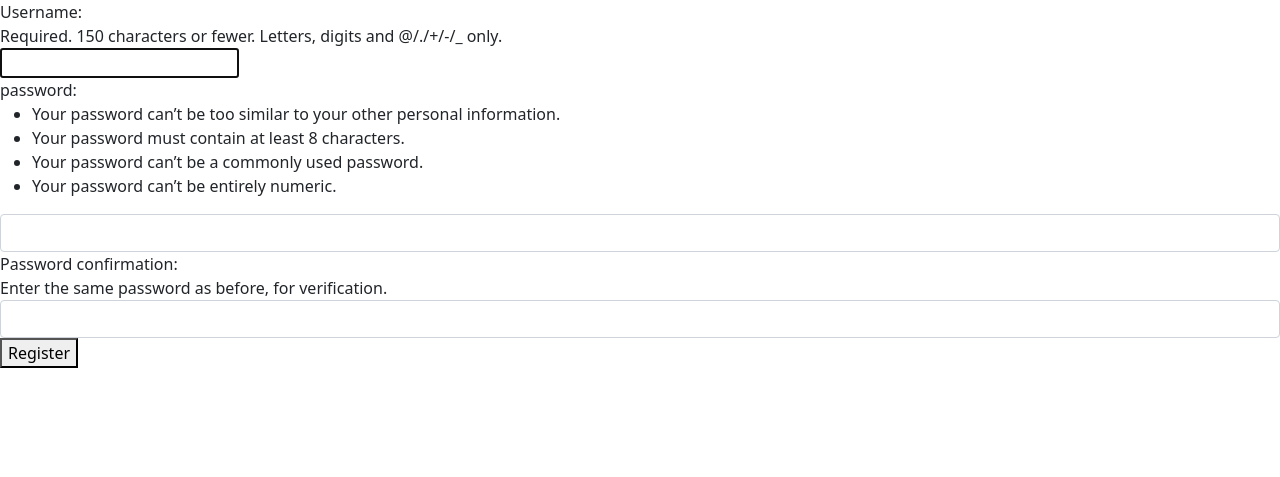
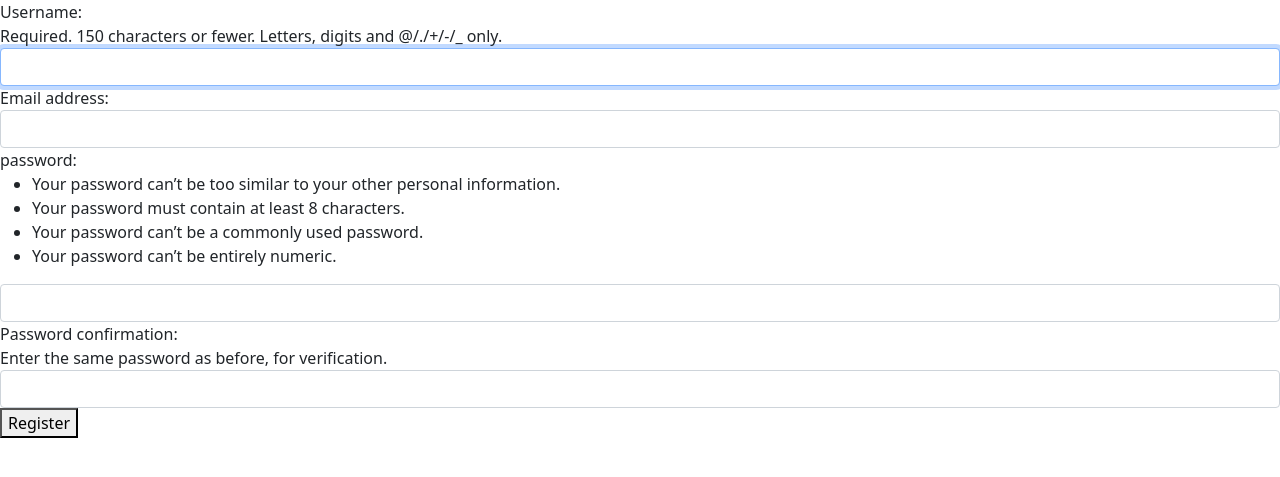
Before and after one commit to Hashim-Zj/Django_E-commerce-1, a Django app: page /register in a window 1280 px wide. Shown: the top 477 px of the page. Run offline with Django 5.2, Linux system fonts and the light colour scheme; some libraries are stand-ins or nearby versions.

Commit message:
oreder placed

```diff
--- a/ebay_project/ebay_project/settings.py
+++ b/ebay_project/ebay_project/settings.py
@@ -124,3 +124,9 @@
 # https://docs.djangoproject.com/en/5.0/ref/settings/#default-auto-field
 
 DEFAULT_AUTO_FIELD = 'django.db.models.BigAutoField'
+
+EMAIL_USE_TLS=True
+EMAIL_HOST="smtp.gmail.com"
+EMAIL_PORT=587
+EMAIL_HOST_USER="hashimmohammedtp@gmail.com"
+EMAIL_HOST_PASSWORD="rlwa naeh zsma sbck"
--- a/ebay_project/users/context_processors.py
+++ b/ebay_project/users/context_processors.py
@@ -2,7 +2,7 @@
 
 def cart_count(request):
   if request.user.is_authenticated:
-    count=cart.objects.filter(user=request.user).count()
+    count=cart.objects.filter(user=request.user).exclude(status="order-placed").count()
     return {"count":count}
 
   else:
--- a/ebay_project/users/forms.py
+++ b/ebay_project/users/forms.py
@@ -2,7 +2,7 @@
 from django.contrib.auth.models import User
 from django.contrib.auth.forms import UserCreationForm
 from django.contrib.auth import password_validation
-from owner.models import cart
+from owner.models import cart,orders
 
 class UserRegisterForm(UserCreationForm):
   password1=forms.CharField(
@@ -17,13 +17,14 @@
         strip=False,
         help_text=("Enter the same password as before, for verification."),
     )
-  model=User
-  fields=["username","email","password1","password2"]
+  class Meta:
+      model=User
+      fields=["username","email","password1","password2"]
 
-  widgets={
-    'username':forms.TextInput(attrs={"class":"form-control"}),
-    'email':forms.EmailInput(attrs={"class":"form-control"}),
-  }
+      widgets={
+        'username':forms.TextInput(attrs={"class":"form-control"}),
+        'email':forms.EmailInput(attrs={"class":"form-control"}),
+      }
 
 class UserLoginForm(forms.ModelForm):
   class Meta:
@@ -42,3 +43,12 @@
     widgets={
       "quantity":forms.NumberInput(attrs={"class":"form-control"})
     }
+
+class OrderPlaceForm(forms.ModelForm):
+  class Meta:
+    model=orders
+    fields=['address','phone']
+    widgets={
+      "address":forms.TextInput(attrs={"class":"form-control"}),
+      "phone":forms.NumberInput(attrs={"class":"form-control"}),
+    }
--- a/ebay_project/users/templates/add_to_cart.html
+++ b/ebay_project/users/templates/add_to_cart.html
@@ -21,8 +21,8 @@
       </div>
       <!-- Product actions-->
       <div class="card-footer p-4 pt-0 border-top-0 bg-transparent">
-        <div class="text-center"><a class="btn btn-outline-dark mt-auto"
-            href="{% url 'addcart_view' pro.id %}">AddToCart</a></div>
+        <div class="text-center"><a class="btn btn-outline-dark mt-auto" href="{% url 'cartcancel_view' %}">Cancel</a><a
+            class="btn btn-outline-dark mt-auto" href="{% url 'addcart_view' pro.id %}">AddToCart</a></div>
       </div>
     </div>
   </div>
--- a/ebay_project/users/templates/cart_list.html
+++ b/ebay_project/users/templates/cart_list.html
@@ -22,9 +22,11 @@
             </div>
           </div>
           <!-- Product actions-->
-          <div class="card-footer p-4 pt-0 border-top-0 bg-transparent">
+          <div class="card-footer p-4 pt-0 border-top-0 bg-transparent d-flex justify-content-between">
             <div class="text-center"><a class="btn btn-outline-dark mt-auto"
-                href="">Buy Product</a></div>
+                href="{% url 'cartcancel_view' %}">Cancel</a>
+              <a class="btn btn-outline-dark mt-auto" href="{% url 'placeorder_view' i.id %}">Order</a>
+            </div>
           </div>
         </div>
       </div>
--- a/ebay_project/users/urls.py
+++ b/ebay_project/users/urls.py
@@ -9,4 +9,6 @@
   path('detail/<int:id>',views.ProductDetailView.as_view(),name='detail_view'),
   path('cart/<int:id>',views.AddToCartView.as_view(),name='addcart_view'),
   path('cartlist',views.CartListView.as_view(),name='cartlist_view'),
+  path('cartcancel',views.CartCancelView.as_view(),name='cartcancel_view'),
+  path('placeorder/<int:id>',views.OrderPlaceView.as_view(),name='placeorder_view'),
 ]
--- a/ebay_project/users/views.py
+++ b/ebay_project/users/views.py
@@ -2,13 +2,14 @@
 from django.http import HttpRequest, HttpResponse
 from django.shortcuts import render,redirect
 from django.views.generic import TemplateView,CreateView,FormView,DeleteView,ListView
-from users.forms import UserRegisterForm,UserLoginForm,AddToCartForm
+from users.forms import UserRegisterForm,UserLoginForm,AddToCartForm,OrderPlaceForm
 from django.contrib.auth.models import User
 from django.urls import reverse_lazy
 from django.contrib.auth import authenticate,login,logout
 from django.contrib import messages
 from django.views import View
-from owner.models import product,cart
+from owner.models import product,cart,orders
+from django.core.mail import send_mail,settings
 
 
 # Create your views here.
@@ -89,4 +90,26 @@
   context_object_name="pro"
 
   def get_queryset(self):
-    return cart.objects.filter(user=self.request.user)
+    return cart.objects.filter(user=self.request.user).exclude(status="order-placed")
+
+class CartCancelView(View):
+  def get(self,request):
+    return redirect('home_view')
+
+class OrderPlaceView(FormView):
+  template_name='order_place.html'
+  model=orders
+  form_class=OrderPlaceForm
+
+  def post(self,request,*args,**kwargs):
+    in_cart=cart.objects.get(id=kwargs.get("id"))
+    user=request.user
+    email=user.email
+    address=request.POST.get("address")
+    phone=request.POST.get("phone")
+    orders.objects.create(user=user,product_name=in_cart,address=address,phone=phone)
+    in_cart.status="order-placed"
+    in_cart.save()
+    send_mail("E-Bay.com","Your order placed Successful!",settings.EMAIL_HOST_USER,[email])
+    messages.success(request,"order placed successful")
+    return redirect('cartlist_view')
```
Also changed, not shown: ebay_project/users/templates/order_place.html (added, +16 -0 lines), ebay_project/db.sqlite3.
